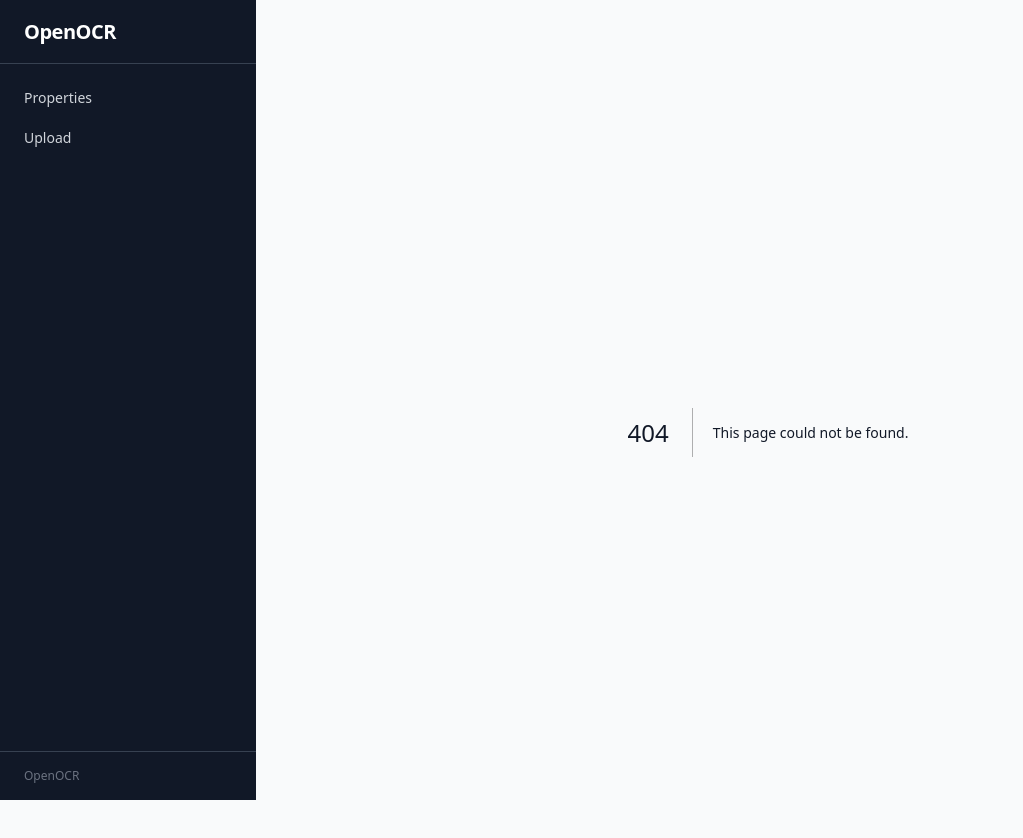
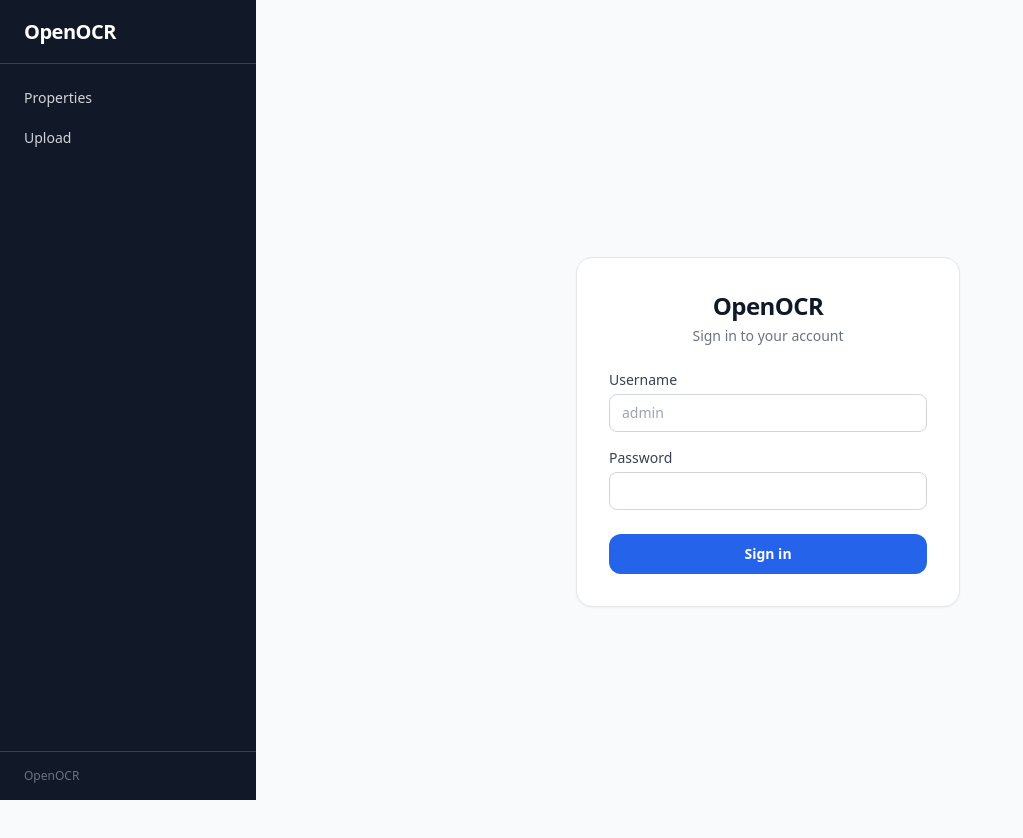
Before and after one commit to lorenzo9616/netPortfolio, a Next.js app in the folder frontend/: page /login in a window 1280 px wide. Before the commit this address had no page. Shown: the top 838 px of the page, without its empty margins (0-1023 px from the left). Built offline with nearby package versions, Linux system fonts and the light colour scheme; no server answers.

Commit message:
feat: add login page with username/password form

```diff
--- /dev/null
+++ b/frontend/src/app/login/page.tsx
@@ -0,0 +1,93 @@
+'use client';
+
+import { useState, useTransition } from 'react';
+import { useRouter } from 'next/navigation';
+import { login } from '@/lib/api';
+import { setToken } from '@/lib/auth';
+import { ApiError } from '@/lib/api';
+
+export default function LoginPage() {
+  const router = useRouter();
+  const [isPending, startTransition] = useTransition();
+  const [error, setError] = useState<string | null>(null);
+
+  async function handleSubmit(e: React.FormEvent<HTMLFormElement>) {
+    e.preventDefault();
+    setError(null);
+
+    const form = e.currentTarget;
+    const username = (form.elements.namedItem('username') as HTMLInputElement).value;
+    const password = (form.elements.namedItem('password') as HTMLInputElement).value;
+
+    startTransition(async () => {
+      try {
+        const { token } = await login(username, password);
+        setToken(token);
+        router.push('/properties');
+        router.refresh();
+      } catch (err) {
+        if (err instanceof ApiError && err.status === 401) {
+          setError('Incorrect username or password.');
+        } else {
+          setError('Something went wrong. Please try again.');
+        }
+      }
+    });
+  }
+
+  return (
+    <div className="flex min-h-screen items-center justify-center bg-gray-50">
+      <div className="w-full max-w-sm rounded-2xl border border-gray-200 bg-white p-8 shadow-sm">
+        <div className="mb-6 text-center">
+          <h1 className="text-2xl font-bold tracking-tight text-gray-900">OpenOCR</h1>
+          <p className="mt-1 text-sm text-gray-500">Sign in to your account</p>
+        </div>
+
+        <form onSubmit={handleSubmit} className="flex flex-col gap-4">
+          <div>
+            <label htmlFor="username" className="mb-1 block text-sm font-medium text-gray-700">
+              Username
+            </label>
+            <input
+              id="username"
+              name="username"
+              type="text"
+              autoComplete="username"
+              required
+              className="w-full rounded-lg border border-gray-300 px-3 py-2 text-sm text-gray-900 placeholder-gray-400 focus:border-blue-500 focus:outline-none focus:ring-2 focus:ring-blue-200"
+              placeholder="admin"
+            />
+          </div>
+
+          <div>
+            <label htmlFor="password" className="mb-1 block text-sm font-medium text-gray-700">
+              Password
+            </label>
+            <input
+              id="password"
+              name="password"
+              type="password"
+              autoComplete="current-password"
+              required
+              className="w-full rounded-lg border border-gray-300 px-3 py-2 text-sm text-gray-900 placeholder-gray-400 focus:border-blue-500 focus:outline-none focus:ring-2 focus:ring-blue-200"
+            />
+          </div>
+
+          {error && (
+            <div role="alert" className="rounded-lg border border-red-200 bg-red-50 px-4 py-3">
+              <p className="text-sm text-red-700">{error}</p>
+            </div>
+          )}
+
+          <button
+            type="submit"
+            disabled={isPending}
+            className="mt-2 w-full rounded-xl bg-blue-600 px-4 py-2.5 text-sm font-semibold text-white transition-colors hover:bg-blue-700 disabled:opacity-50 focus:outline-none focus:ring-2 focus:ring-blue-500 focus:ring-offset-2"
+          >
+            {isPending ? 'Signing in\u2026' : 'Sign in'}
+          </button>
+        </form>
+      </div>
+    </div>
+  );
+}
```
